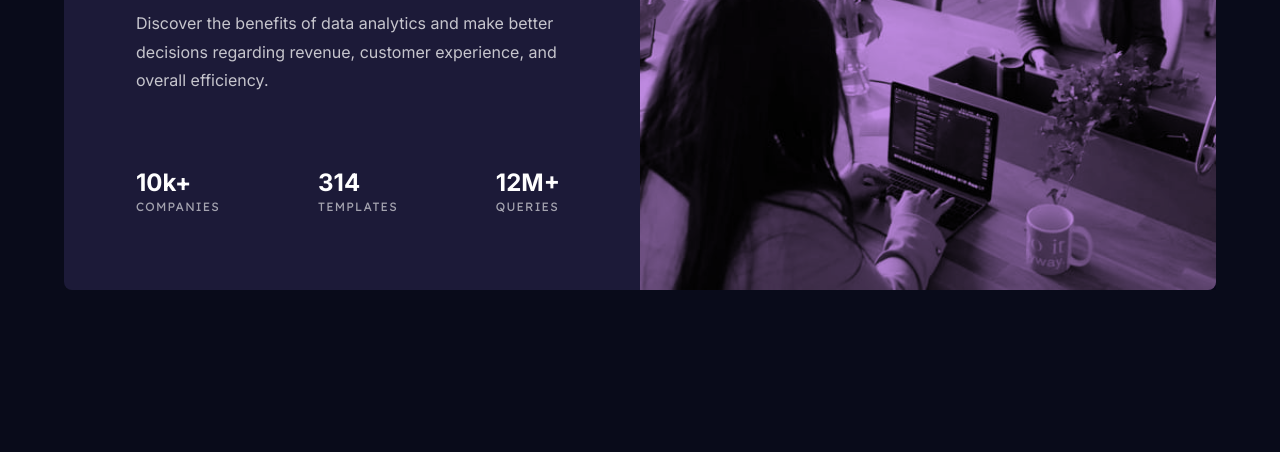
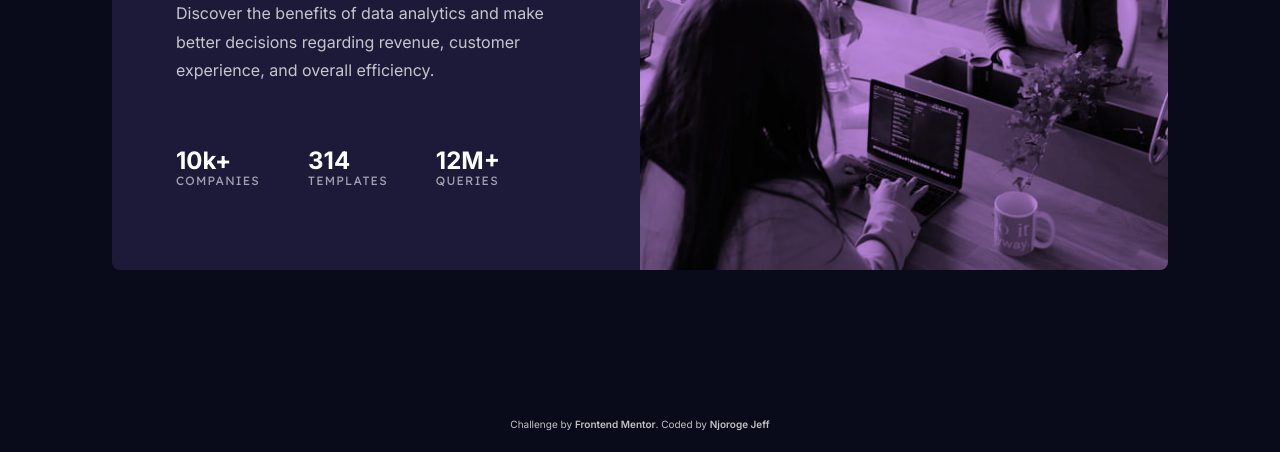
Before and after one commit to njorogejeff/fm-stats-preview-card-component, a website built with Vite: page index.html in a window 1280 px wide. Shown: the part 348-800 px from the top of the page. Built offline with nearby package versions, Linux system fonts and the light colour scheme.

Commit message:
refactor: update stats card layout and add footer

```diff
--- a/index.html
+++ b/index.html
@@ -15,7 +15,7 @@
 
   <body class="font-Inter bg-statsNavy-950 text-statsWhite-paragraph grid min-h-screen place-content-center py-20 text-center text-[15px] sm:py-0 lg:text-left landscape:py-20">
     <!-- Stats Preview Card Component -->
-    <article class="bg-statsBlue-950 w-[88vw] rounded-lg md:max-w-lg lg:grid lg:w-[94vw] lg:max-w-6xl lg:grid-cols-2">
+    <article class="bg-statsBlue-950 w-[88vw] rounded-lg md:max-w-lg lg:grid lg:w-[94vw] lg:max-w-264 lg:grid-cols-2">
       <!-- Stats Background Image -->
       <section class="relative lg:order-2">
         <img
@@ -32,20 +32,20 @@
       </section>
 
       <!-- Stats Paragraph Section -->
-      <section class="px-10 pt-8 pb-10 lg:order-1 lg:flex lg:flex-col lg:justify-center lg:pr-20 lg:pl-18">
-        <h2 class="text-statsWhite-heading mb-3 text-2xl font-bold lg:mb-5 lg:text-4xl lg:leading-normal">
+      <section class="px-10 pt-8 pb-10 lg:order-1 lg:flex lg:flex-col lg:justify-center lg:pr-20 lg:pl-16">
+        <h2 class="text-statsWhite-heading mb-3 text-2xl font-bold lg:mb-5 lg:text-4xl lg:leading-none">
           Get <span class="text-statsPurple-500">insights</span> that help your
           business grow.
         </h2>
-        <p class="text-statsWhite-paragraph mb-8 text-base leading-[1.8] lg:mb-18">
+        <p class="text-statsWhite-paragraph mb-8 text-base leading-[1.8] lg:mb-16">
           Discover the benefits of data analytics and make better decisions
           regarding revenue, customer experience, and overall efficiency.
         </p>
 
         <!-- Stats Section -->
-        <section class="flex flex-col items-center justify-between gap-y-5 lg:flex-row lg:gap-x-12 lg:justify-self-start">
+        <section class="flex flex-col items-center justify-between gap-y-5 lg:flex-row lg:gap-x-12 lg:justify-start">
           <div>
-            <h3 class="text-statsWhite-heading text-xl font-bold lg:text-2xl">
+            <h3 class="text-statsWhite-heading text-xl font-bold lg:text-2xl lg:leading-none">
               10k+
             </h3>
             <p class="text-statsWhite-heading-2 font-Lexend text-[0.625rem] tracking-widest uppercase lg:text-xs">
@@ -53,7 +53,7 @@
             </p>
           </div>
           <div>
-            <h3 class="text-statsWhite-heading text-xl font-bold lg:text-2xl">
+            <h3 class="text-statsWhite-heading text-xl font-bold lg:text-2xl lg:leading-none">
               314
             </h3>
             <p class="text-statsWhite-heading-2 font-Lexend text-[0.625rem] tracking-widest uppercase lg:text-xs">
@@ -61,7 +61,7 @@
             </p>
           </div>
           <div>
-            <h3 class="text-statsWhite-heading text-xl font-bold lg:text-2xl">
+            <h3 class="text-statsWhite-heading text-xl font-bold lg:text-2xl lg:leading-none">
               12M+
             </h3>
             <p class="text-statsWhite-heading-2 font-Lexend text-[0.625rem] tracking-widest uppercase lg:text-xs">
@@ -71,5 +71,15 @@
         </section>
       </section>
     </article>
+
+    <!-- Footer Section -->
+    <footer class="absolute bottom-5 flex w-screen items-center justify-center">
+      <small class="align-middle text-[0.625rem]">
+        Challenge by
+        <a href="https://www.frontendmentor.io/challenges/stats-preview-card-component-8JqbgoU62" target="_blank" class="text-statsBlueBerry hover:text-statsPurple-500 font-semibold decoration-wavy decoration-2 hover:underline">Frontend Mentor</a>.
+        Coded by
+        <a href="https://www.frontendmentor.io/profile/njorogejeff" target="_blank" class="text-statsBlueBerry hover:text-statsPurple-500 font-semibold decoration-wavy decoration-2 hover:underline">Njoroge Jeff</a>
+      </small>
+    </footer>
   </body>
 </html>
```
